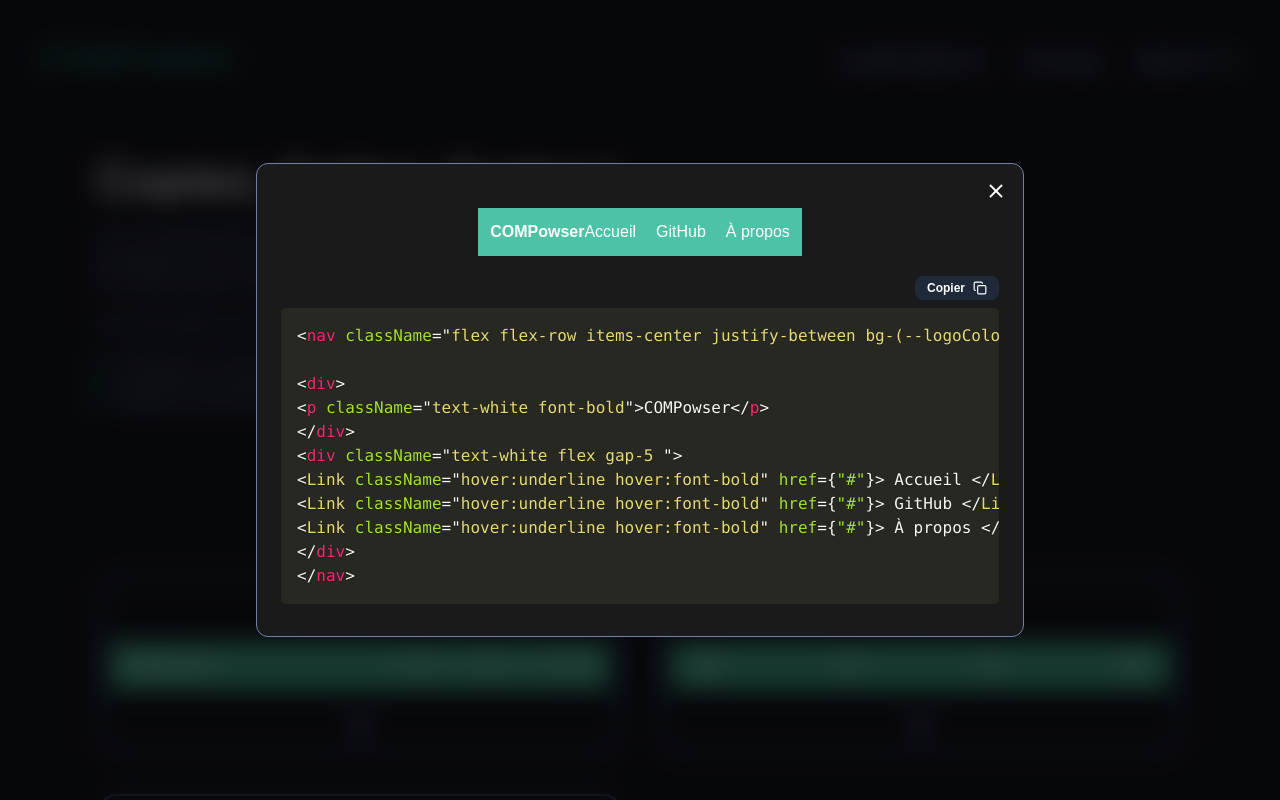
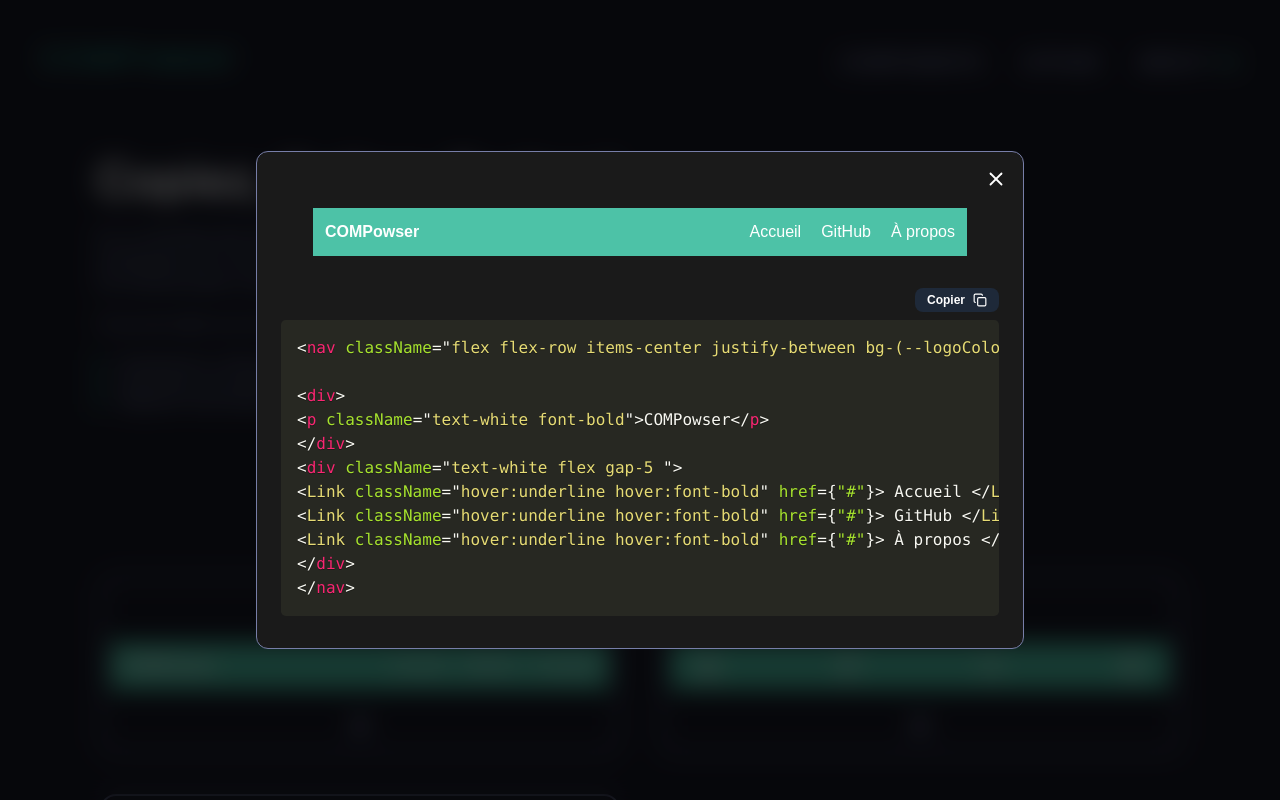
Before and after one commit to rchouhani/compowser, a Next.js app in the folder compowser/: page / in a window 1280 px wide. Both pictures are taken after a click on the button 360 px from the left and 725 px from the top of the page. Shown: the top 800 px of the page. Built offline with nearby package versions, Linux system fonts and the light colour scheme.

Commit message:
edit component card

```diff
--- a/compowser/src/app/components/Card.js
+++ b/compowser/src/app/components/Card.js
@@ -49,7 +49,7 @@ export default function Card(props) {
                         <X size={22} />
                     </button>
 
-                    <div className="m-5 flex justify-center">
+                    <div className="m-5 p-3">
                         {props.component}
                     </div>
 
@@ -61,8 +61,8 @@ export default function Card(props) {
                         >
                             {copied ? (
                                 <>
-                                    <span className="text-[#30EDC1]">Copié !</span>
-                                    <Check size={14} className="text-[#30EDC1]" />
+                                    <span className="text-(--logoColor)">Copié !</span>
+                                    <Check size={14} className="text-(--logoColor)" />
                                 </>
                             ) : (
                                 <>
```
